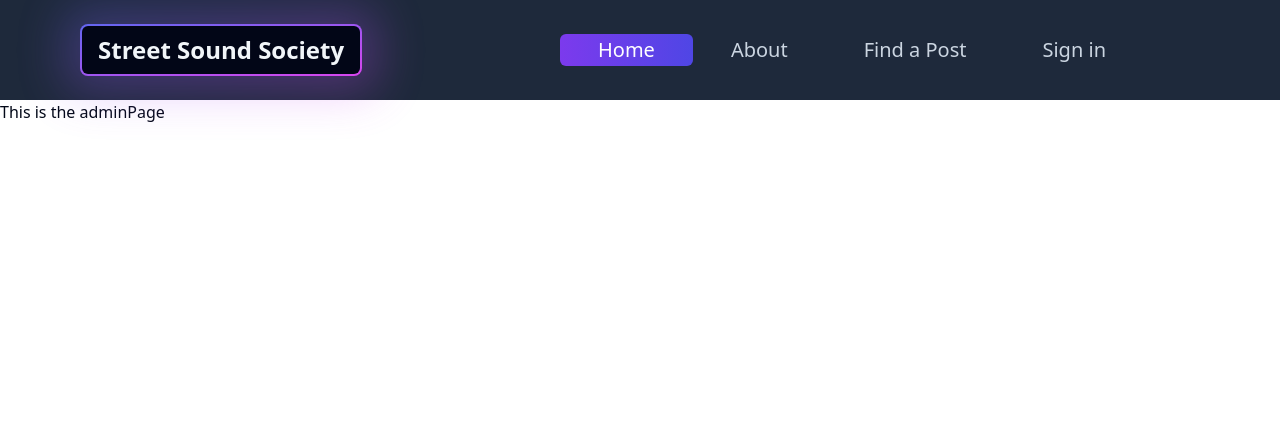
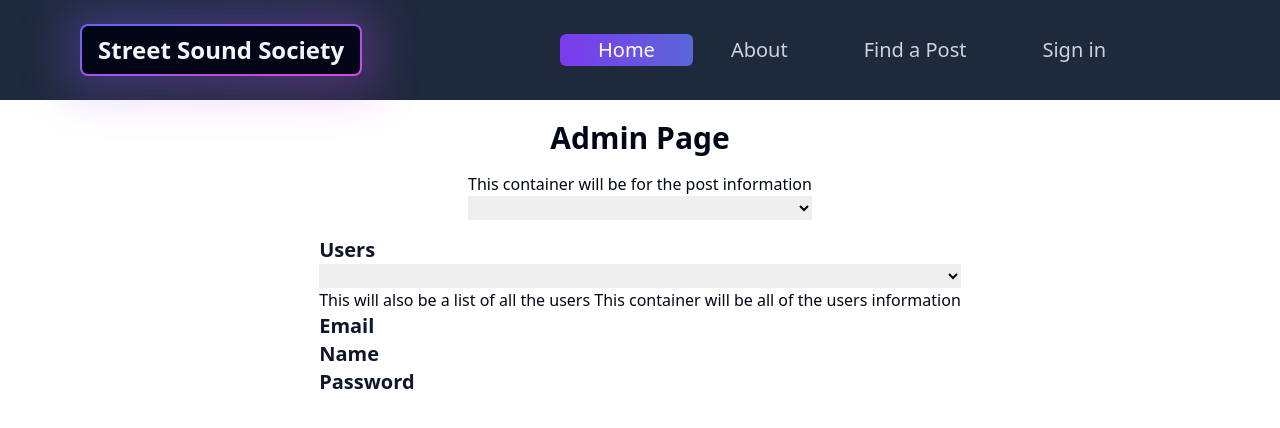
Before and after one commit to ueharaneal/postFinal, a React (Vite) app in the folder frontend/: page /admin in a window 1280 px wide. Shown: the top 428 px of the page. Built offline with nearby package versions, Linux system fonts and the light colour scheme.

Commit message:
adminPage

```diff
--- a/frontend/src/index.css
+++ b/frontend/src/index.css
@@ -74,3 +74,9 @@
 		@apply bg-background text-foreground;
 	}
 }
+h1 {
+	@apply text-3xl font-bold;
+}
+h2 {
+	@apply text-xl font-semibold text-slate-900;
+}
--- a/frontend/src/pages/AdminPage.jsx
+++ b/frontend/src/pages/AdminPage.jsx
@@ -1,9 +1,31 @@
-function AdminPage(){
-    return(
-        <div>
-            This is the adminPage
-        </div>
-    )
+import { useEffect, useState } from "react"
+function AdminPage() {
+	const [selectedUser, setSelectedUser] = useState(null)
+	return (
+		<div className='flex flex-col my-5 justify-center items-center gap-y-4 bg-background'>
+			<h1 className='font-bold '>Admin Page</h1>
+			<div className='flex flex-col'>
+				This container will be for the post information
+				<select>Select a post</select>
+			</div>
+
+			<div className='flex flex-col'>
+				<h2 className='font-bold'>Users</h2>
+				<select>Select a user</select>
+				This will also be a list of all the users This container will be all
+				of the users information
+				<div>
+					<h2>Email</h2>
+				</div>
+				<div>
+					<h2>Name</h2>
+				</div>
+				<div>
+					<h2>Password</h2>
+				</div>
+			</div>
+		</div>
+	)
 }
 
 export default AdminPage
--- a/frontend/tailwind.config.js
+++ b/frontend/tailwind.config.js
@@ -2,10 +2,10 @@
 module.exports = {
 	darkMode: ["class"],
 	content: [
-    './pages/**/*.{js,jsx}',
-    './components/**/*.{js,jsx}',
-    './app/**/*.{js,jsx}',
-    './src/**/*.{js,jsx}',
+		"./pages/**/*.{js,jsx}",
+		"./components/**/*.{js,jsx}",
+		"./app/**/*.{js,jsx}",
+		"./src/**/*.{js,jsx}",
 	],
 	prefix: "",
 	theme: {
@@ -18,9 +18,10 @@ module.exports = {
 		},
 		extend: {
 			height: {
-        'screen-90': '90vh', // 75% of the viewport height
+				"screen-90": "90vh", // 75% of the viewport height
 			},
 			colors: {
+				indigo: { 600: "#5A67D8" },
 				border: "hsl(var(--border))",
 				input: "hsl(var(--input))",
 				ring: "hsl(var(--ring))",
```
Lines whose indentation alone changed are shown as unchanged.
